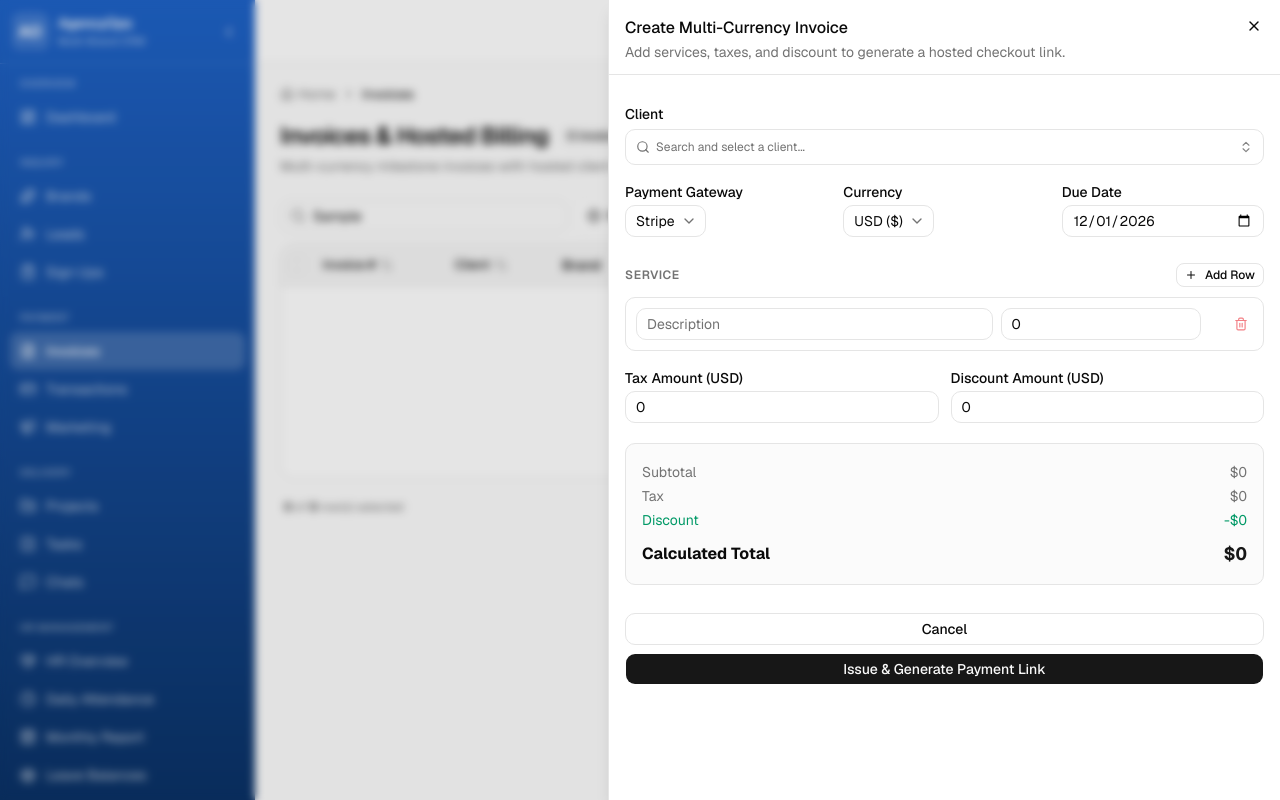
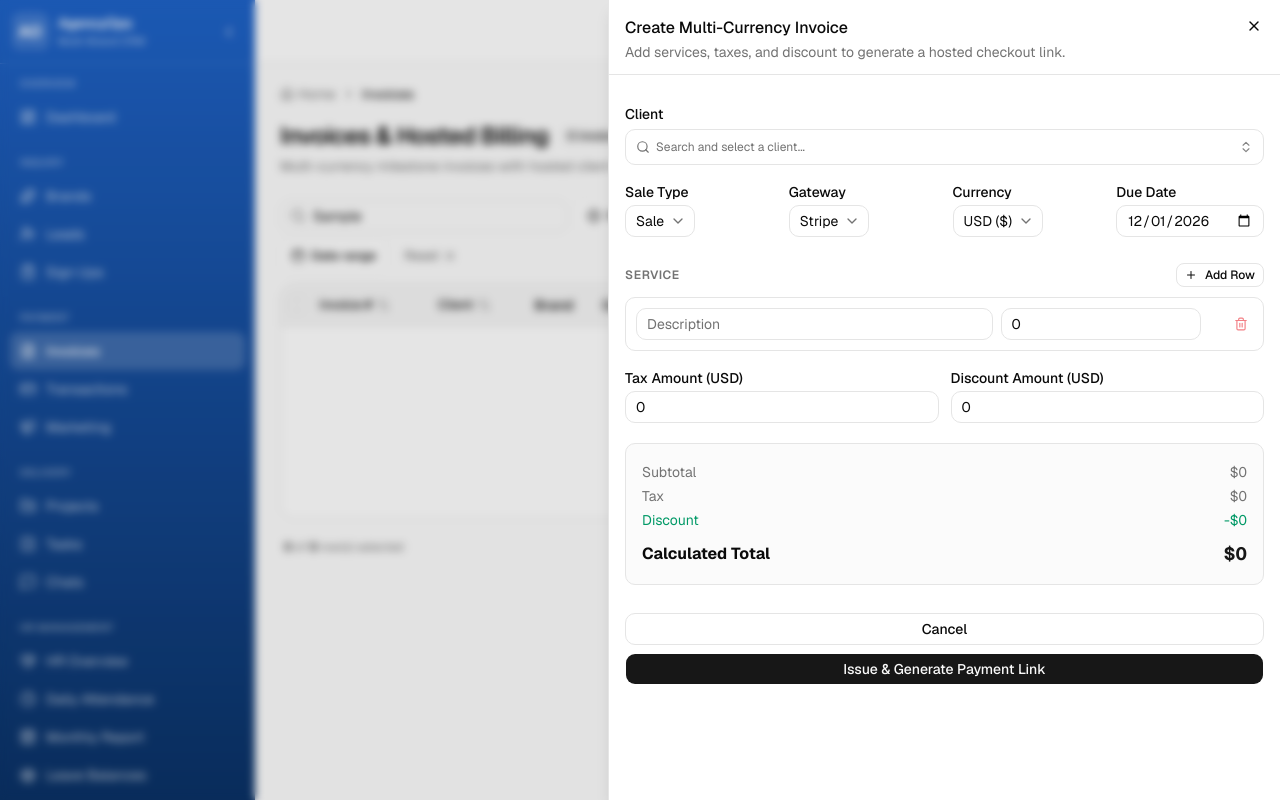
Before and after one commit to developercoder360/AgencyOps, a Next.js app: page /invoices in a window 1280 px wide. Both pictures are taken after typing "Sample" into the empty fields and a click on the button "Create Invoice". Built offline with nearby package versions, Linux system fonts and the light colour scheme.

Commit message:
feat(invoices): add saleType field and update related components for invoice management

```diff
--- a/src/app/(app)/invoices/page.tsx
+++ b/src/app/(app)/invoices/page.tsx
@@ -137,6 +137,7 @@ const invoiceSchema = z.object({
     ])
     .optional(),
   currency: z.enum(["USD", "GBP", "CAD", "AED"]),
+  saleType: z.enum(["Sale", "Upsell"]),
   taxAmount: z.number().min(0, "Tax cannot be negative"),
   discountAmount: z.number().min(0, "Discount cannot be negative"),
   dueDate: z.string().min(8),
@@ -247,6 +248,23 @@ export default function InvoicesPage() {
         accessorKey: "gateway",
         header: "Gateway",
         cell: ({ row }) => <GatewayBadge gateway={row.original.gateway} />,
+      },
+      {
+        id: "saleType",
+        accessorFn: (row) => row.saleType || "Sale",
+        meta: { label: "Sale Type" },
+        header: "Sale Type",
+        cell: ({ row }) => {
+          const saleType = row.original.saleType || "Sale"
+          return (
+            <Badge
+              variant={saleType === "Upsell" ? "default" : "secondary"}
+              className="font-normal"
+            >
+              {saleType}
+            </Badge>
+          )
+        },
       },
       {
         accessorKey: "total",
@@ -394,6 +412,14 @@ export default function InvoicesPage() {
         options: GATEWAYS.map((g) => ({ label: g, value: g })),
       },
       {
+        columnId: "saleType",
+        title: "Sale Type",
+        options: [
+          { label: "Sale", value: "Sale" },
+          { label: "Upsell", value: "Upsell" },
+        ],
+      },
+      {
         columnId: "brandName",
         title: "Brand",
         options: brands.map((b) => ({ label: b.name, value: b.name })),
@@ -505,7 +531,7 @@ export default function InvoicesPage() {
                 </SheetHeader>
 
                 <div className="space-y-6 p-4">
-                  <div className="grid grid-cols-2 gap-3 rounded-lg border border-border bg-muted/30 p-3.5 text-xs sm:grid-cols-3">
+                  <div className="grid grid-cols-2 gap-3 rounded-lg border border-border bg-muted/30 p-3.5 text-xs sm:grid-cols-4">
                     <div>
                       <div className="text-muted-foreground">Brand</div>
                       <div className="mt-1">
@@ -514,6 +540,21 @@ export default function InvoicesPage() {
                           brandName={selectedInvoice.brandName}
                           brands={brands}
                         />
+                      </div>
+                    </div>
+                    <div>
+                      <div className="text-muted-foreground">Sale Type</div>
+                      <div className="mt-1">
+                        <Badge
+                          variant={
+                            selectedInvoice.saleType === "Upsell"
+                              ? "default"
+                              : "secondary"
+                          }
+                          className="font-normal"
+                        >
+                          {selectedInvoice.saleType || "Sale"}
+                        </Badge>
                       </div>
                     </div>
                     <div>
@@ -1009,6 +1050,7 @@ function InvoiceForm({
               : "Processing"
             : editingInvoice.status,
           currency: editingInvoice.currency,
+          saleType: editingInvoice.saleType || "Sale",
           taxAmount: editingInvoice.taxAmount,
           discountAmount: editingInvoice.discountAmount,
           dueDate: editingInvoice.dueDate,
@@ -1025,6 +1067,7 @@ function InvoiceForm({
           gateway: "Stripe",
           status: "Created",
           currency: "USD",
+          saleType: "Sale",
           taxAmount: 0,
           discountAmount: 0,
           dueDate: defaultDueDate,
@@ -1121,6 +1164,7 @@ function InvoiceForm({
         projectId: editingInvoice.projectId,
         projectName: editingInvoice.projectName,
         gateway: values.gateway,
+        saleType: values.saleType,
         currency: values.currency,
         lineItems: mappedLineItems,
         subtotal: liveSubtotal,
@@ -1167,6 +1211,7 @@ function InvoiceForm({
       brandId,
       brandName,
       gateway: values.gateway,
+      saleType: values.saleType,
       currency: values.currency,
       lineItems: mappedLineItems,
       subtotal: liveSubtotal,
@@ -1246,9 +1291,28 @@ function InvoiceForm({
         )}
       </div>
 
-      <div className="grid grid-cols-1 gap-4 sm:grid-cols-3">
+      <div className="grid grid-cols-1 gap-4 sm:grid-cols-4">
         <div className="space-y-1.5">
-          <Label>Payment Gateway</Label>
+          <Label>Sale Type</Label>
+          <Controller
+            control={form.control}
+            name="saleType"
+            render={({ field }) => (
+              <Select value={field.value} onValueChange={field.onChange}>
+                <SelectTrigger>
+                  <SelectValue />
+                </SelectTrigger>
+                <SelectContent>
+                  <SelectItem value="Sale">Sale</SelectItem>
+                  <SelectItem value="Upsell">Upsell</SelectItem>
+                </SelectContent>
+              </Select>
+            )}
+          />
+        </div>
+
+        <div className="space-y-1.5">
+          <Label>Gateway</Label>
           <Controller
             control={form.control}
             name="gateway"
--- a/src/demo-data/billing.ts
+++ b/src/demo-data/billing.ts
@@ -125,6 +125,7 @@ function generateBilling() {
       projectName: `${client.company} Digital Rollout`,
       leadId: `lead-${(i % 8) + 1}`,
       gateway,
+      saleType: i % 3 === 0 ? "Upsell" : "Sale",
       currency,
       lineItems,
       subtotal,
--- a/src/lib/invoice-pdf.ts
+++ b/src/lib/invoice-pdf.ts
@@ -69,7 +69,10 @@ export function downloadInvoicePdf(invoice: Invoice): void {
   const lines: { text: string; bold?: boolean; size?: number }[] = [
     { text: `${invoice.brandName} - INVOICE`, bold: true, size: 16 },
     { text: `Invoice #: ${invoice.invoiceNumber}`, bold: true, size: 12 },
-    { text: `Status: ${invoice.status}   |   Gateway: ${invoice.gateway}`, size: 10 },
+    {
+      text: `Status: ${invoice.status}   |   Gateway: ${invoice.gateway}   |   Sale Type: ${invoice.saleType || "Sale"}`,
+      size: 10,
+    },
     { text: `Created At: ${invoice.createdAt || invoice.issuedAt}   |   Due Date: ${invoice.dueDate}`, size: 10 },
     { text: " ", size: 8 },
     { text: "Billed To:", bold: true, size: 11 },
--- a/src/lib/store/storage.ts
+++ b/src/lib/store/storage.ts
@@ -198,6 +198,9 @@ export function migrateInvoice(
   if (!inv.leadId) {
     inv.leadId = `lead-${(index % 8) + 1}`
   }
+  if (!inv.saleType) {
+    inv.saleType = index % 3 === 0 ? "Upsell" : "Sale"
+  }
   if (!inv.createdAt && typeof inv.issuedAt === "string") {
     inv.createdAt = inv.issuedAt
   }
--- a/src/lib/store/store.ts
+++ b/src/lib/store/store.ts
@@ -460,6 +460,7 @@ export class StoreManager {
       "Marcus Vance"
     const newInvoice: Invoice = {
       ...inv,
+      saleType: inv.saleType || "Sale",
       id: inv.id || `inv-${crypto.randomUUID().slice(0, 8)}`,
       invoiceNumber,
       issuedAt: inv.issuedAt || nowTimestamp.slice(0, 10),
--- a/src/types/index.ts
+++ b/src/types/index.ts
@@ -75,6 +75,8 @@ export type PaymentGateway =
   | "ACH Routing"
   | "Zelle"
   | "Wise"
+
+export type SaleType = "Sale" | "Upsell"
 
 export type PermissionModule =
   | "dashboard"
@@ -286,6 +288,7 @@ export interface Invoice {
   projectName?: string
   leadId?: string
   gateway: PaymentGateway
+  saleType?: SaleType
   currency: CurrencyCode
   lineItems: InvoiceLineItem[]
   subtotal: number
```
